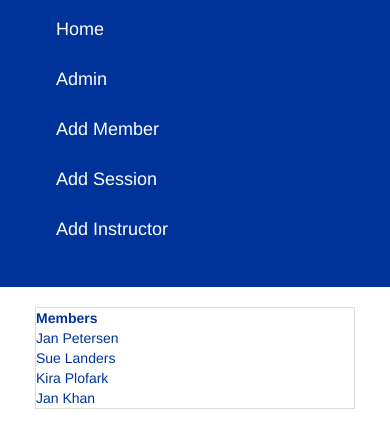
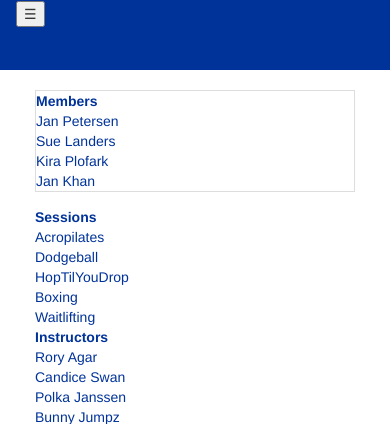
Before and after one commit to chrishaining/Django_gym, a Django app: page /my_gym/ in a window 390 px wide. Shown: the top 424 px of the page. Run offline with Django 3.2, Linux system fonts and the light colour scheme; data comes from the database, SQL or seed files in the repository; some libraries are stand-ins or nearby versions.

Commit message:
navbar works for mobile view, but disappears in normal view when clicked twice

```diff
--- a/templates/base.html
+++ b/templates/base.html
@@ -2,6 +2,7 @@
 
 <!DOCTYPE html>
 <html lang="en">
+
 <head>
     <meta charset="UTF-8">
     <meta name="viewport" content="width=device-width, initial-scale=1.0">
@@ -10,17 +11,24 @@
     <link rel="stylesheet" href="{% static 'css/style.css' %}">
     <title>My Gym</title>
 </head>
+
 <body>
     <div class="header">
         <div class="container-fluid">
-                    <nav class="navbar sticky-top">
+            <nav class="navbar sticky-top navbar-expand-sm" id="MyToggle">
+                <button type="button" class="navbar-toggler hidden-xs-up" data-toggle="collapse" data-target="#MyToggle">
+                    <span class="navbar-toggler-icon">&#9776</span>
+                </button>
+                <div id="MyToggle" class="collapse navbar-collapse navbar-toggleable-sm">
                     <ul class="navbar-nav">
                         <li class="nav"><a class="navbar-brand" href="{% url 'index' %}">Home</a></li>
                         <li class="nav"><a class="navbar-brand " href="/admin">Admin</a></li>
-                            <li class="nav"><a class="navbar-brand " href="{% url 'member_new' %}" >Add Member</a></li>
-                            <li class="nav"><a class="navbar-brand " href="{% url 'session_new' %}" >Add Session</a></li>
-                            <li class="nav"><a class="navbar-brand " href="{% url 'instructor_new' %}" >Add Instructor</a></li>
+                        <li class="nav"><a class="navbar-brand " href="{% url 'member_new' %}">Add Member</a></li>
+                        <li class="nav"><a class="navbar-brand " href="{% url 'session_new' %}">Add Session</a></li>
+                        <li class="nav"><a class="navbar-brand " href="{% url 'instructor_new' %}">Add Instructor</a>
+                        </li>
                     </ul>
+                </div>
             </nav>
         </div>
     </div>
@@ -28,5 +36,10 @@
     {% block content %}
 
     {% endblock %}
+
+    <script src="https://code.jquery.com/jquery-3.4.1.slim.min.js" integrity="sha384-J6qa4849blE2+poT4WnyKhv5vZF5SrPo0iEjwBvKU7imGFAV0wwj1yYfoRSJoZ+n" crossorigin="anonymous"></script>
+<script src="https://cdn.jsdelivr.net/npm/popper.js@1.16.0/dist/umd/popper.min.js" integrity="sha384-Q6E9RHvbIyZFJoft+2mJbHaEWldlvI9IOYy5n3zV9zzTtmI3UksdQRVvoxMfooAo" crossorigin="anonymous"></script>
+<script src="https://stackpath.bootstrapcdn.com/bootstrap/4.4.1/js/bootstrap.min.js" integrity="sha384-wfSDF2E50Y2D1uUdj0O3uMBJnjuUD4Ih7YwaYd1iqfktj0Uod8GCExl3Og8ifwB6" crossorigin="anonymous"></script>
 </body>
+
 </html>
```
Lines whose indentation alone changed are shown as unchanged.
